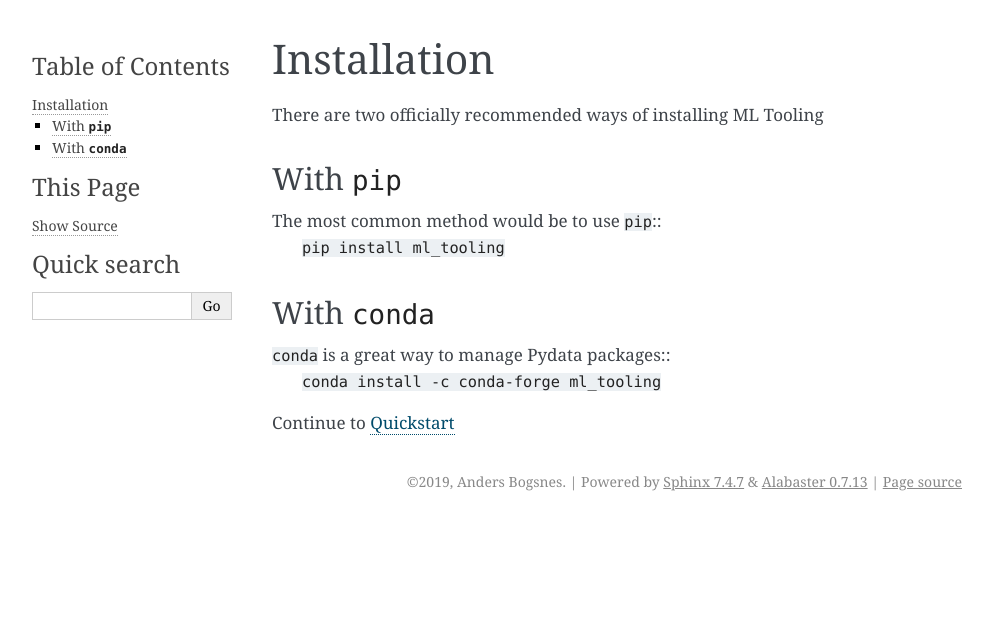
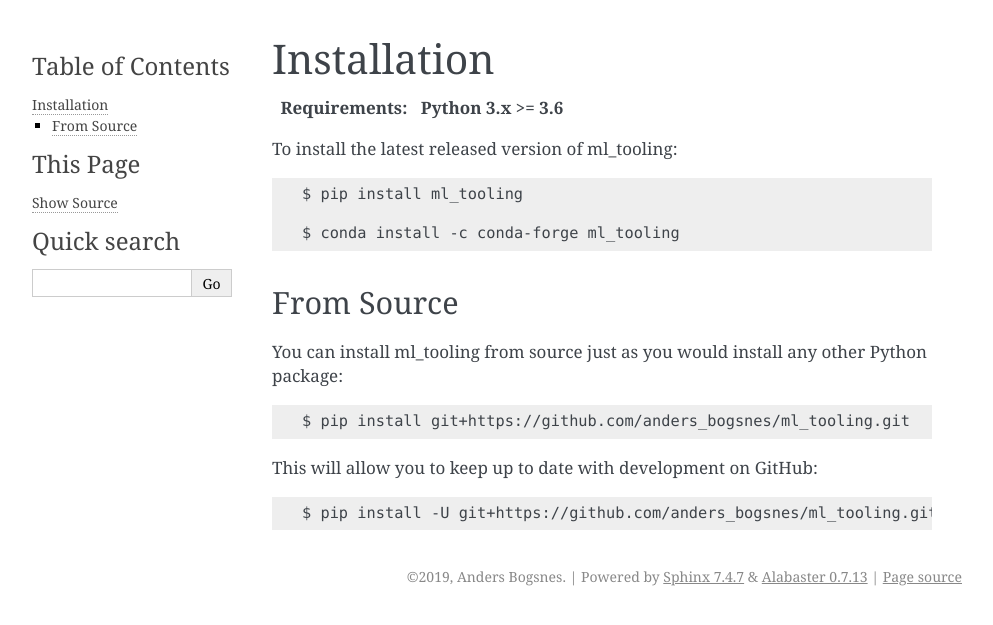
Before and after one commit to andersbogsnes/ml_tooling, a Sphinx documentation site: the page built from docs/install.rst, in a window 1280 px wide. Shown: the top 625 px of the page, without its empty margins (148-1141 px from the left). Built offline with Sphinx 7.4.7, drawn with Linux system fonts in a browser that asks for light colours.

Commit message:
Update install docs

```diff
--- a/docs/install.rst
+++ b/docs/install.rst
@@ -1,18 +1,24 @@
-.. _install:
-
 Installation
 ============
 
-There are two officially recommended ways of installing ML Tooling
+.. highlight:: bash
 
-With ``pip``
-------------
-The most common method would be to use ``pip``::
-    ``pip install ml_tooling``
+:Requirements: **Python 3.x >= 3.6**
 
-With ``conda``
---------------
-``conda`` is a great way to manage Pydata packages::
-    ``conda install -c conda-forge ml_tooling``
+To install the latest released version of ml_tooling::
 
-Continue to :doc:`quickstart`
+  $ pip install ml_tooling
+
+  $ conda install -c conda-forge ml_tooling
+
+From Source
+-----------
+
+You can install ml_tooling from source just as you would install any other
+Python package::
+
+    $ pip install git+https://github.com/anders_bogsnes/ml_tooling.git
+
+This will allow you to keep up to date with development on GitHub::
+
+    $ pip install -U git+https://github.com/anders_bogsnes/ml_tooling.git
```
